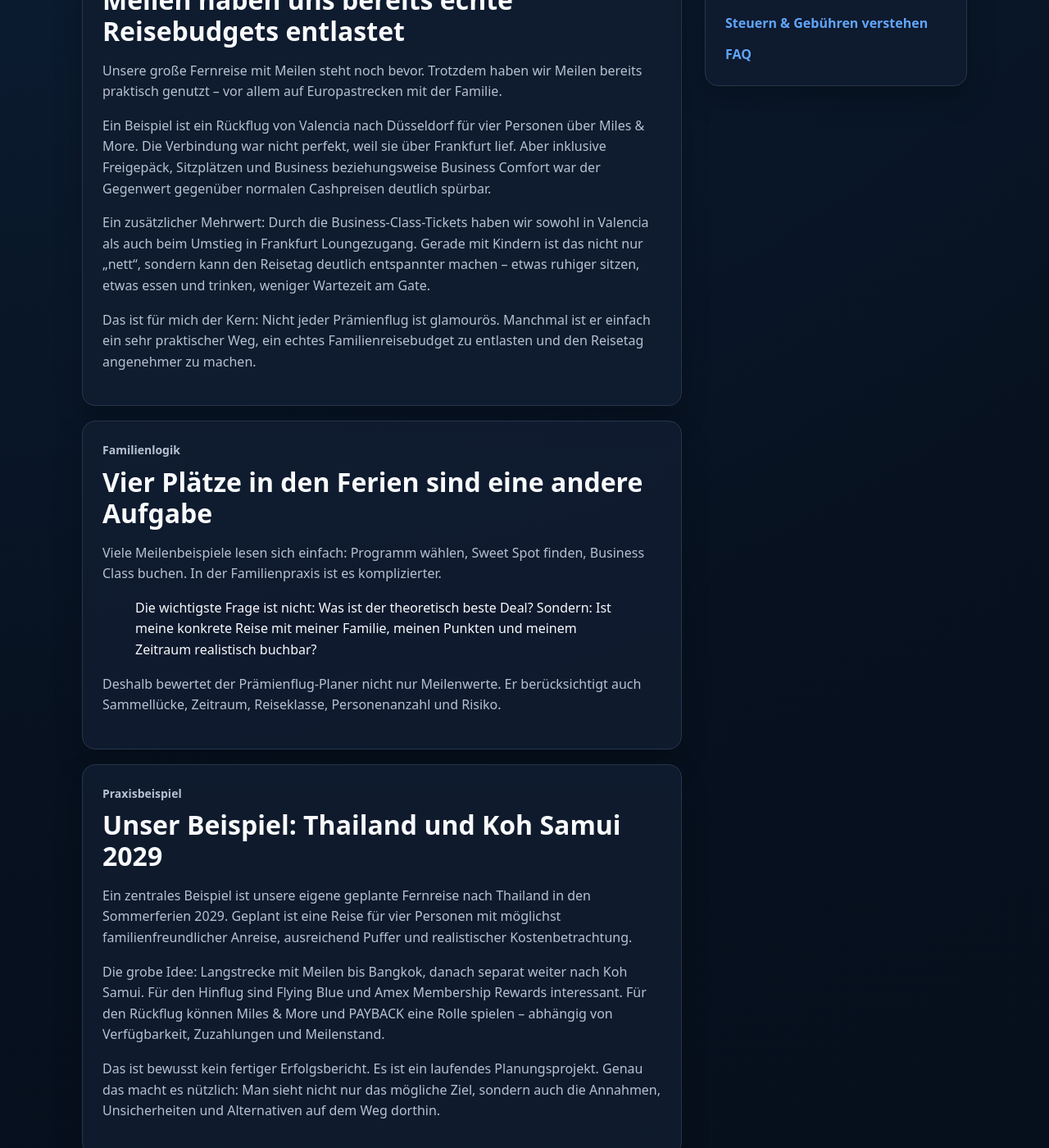
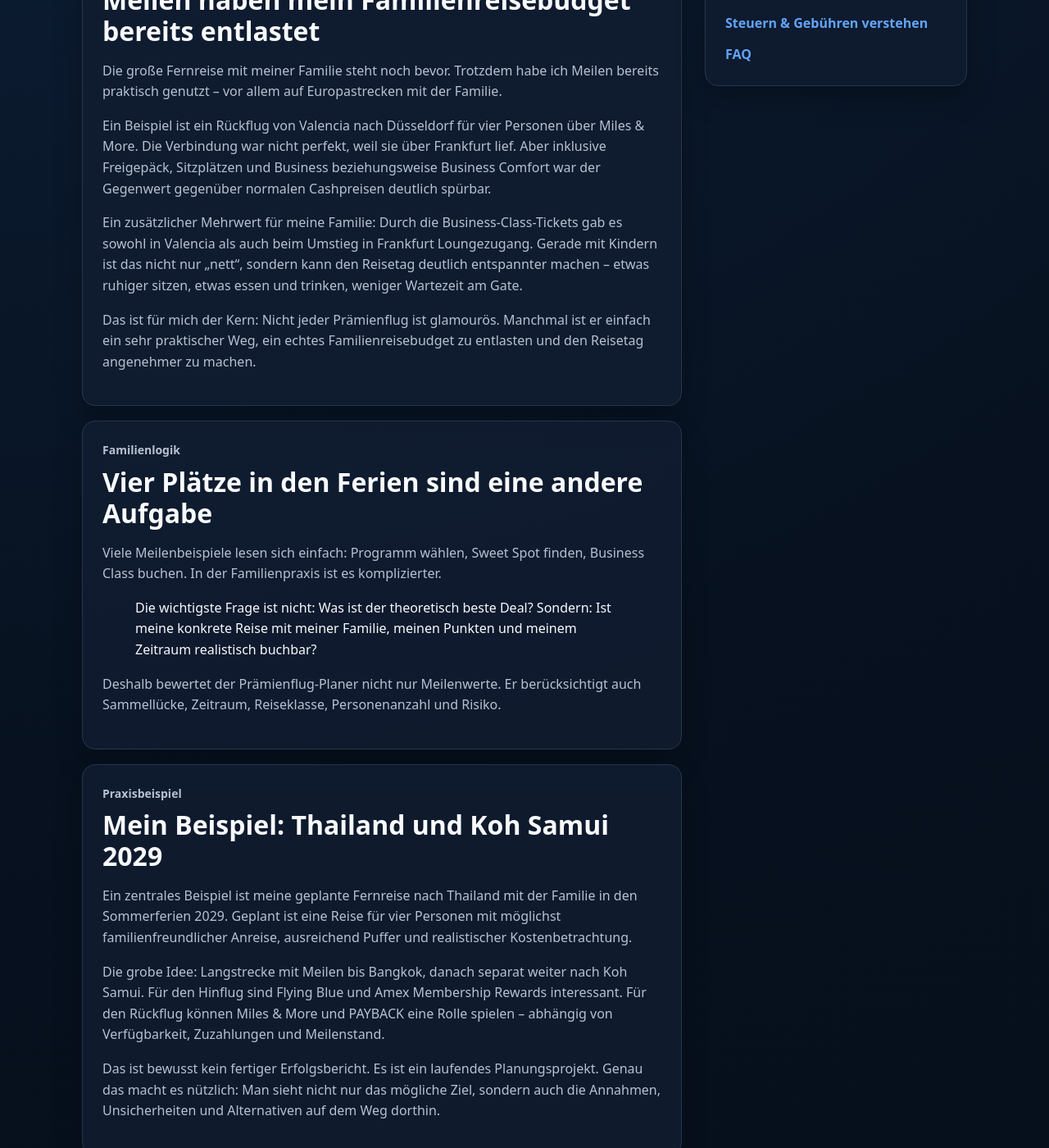
Before and after one commit to Praemienflug-Planer/miles-planer, a Jekyll site: the page built from ueber-das-projekt/index.html, in a window 1280 px wide and 1400 px high, scrolled down 1279 px. Shown: the whole window at 82% size. Built offline with Jekyll 4.4.1, drawn with Linux system fonts in a browser that asks for light colours; some of the changed text lies outside the part shown.

Commit message:
Align about page with first-person author voice

```diff
--- a/ueber-das-projekt/index.html
+++ b/ueber-das-projekt/index.html
@@ -18,11 +18,11 @@ schema_json: |
 <section class="section"><div class="container seo-layout"><article class="seo-content">
   <div class="article-card seo-card"><p class="eyebrow">Ausgangspunkt</p><h2>Ich plane selbst – nicht nur theoretisch</h2><p>Die Seite ist aus meiner eigenen Planung entstanden. Ich beschäftige mich intensiv mit Miles &amp; More, PAYBACK, Flying Blue, Avios und American Express Membership Rewards, weil ich wissen wollte, welche Strategie für eine Familie wirklich funktioniert.</p><p>Ein einzelner Business-Class-Sitz als schönes Beispiel hilft Familien oft nur begrenzt. Mit Kindern zählen andere Dinge: Schulferien, mehrere Plätze, kindertaugliche Umstiege, Gepäck, Zuzahlungen und die Frage, ob man wirklich mehrere Jahre auf ein Ziel sparen möchte.</p><p>Genau deshalb ist der Rechner so aufgebaut: Er soll nicht beeindrucken, sondern helfen, eine Reise nüchtern einzuordnen.</p></div>
 
-  <div class="article-card seo-card"><p class="eyebrow">Erfahrung</p><h2>Meilen haben uns bereits echte Reisebudgets entlastet</h2><p>Unsere große Fernreise mit Meilen steht noch bevor. Trotzdem haben wir Meilen bereits praktisch genutzt – vor allem auf Europastrecken mit der Familie.</p><p>Ein Beispiel ist ein Rückflug von Valencia nach Düsseldorf für vier Personen über Miles &amp; More. Die Verbindung war nicht perfekt, weil sie über Frankfurt lief. Aber inklusive Freigepäck, Sitzplätzen und Business beziehungsweise Business Comfort war der Gegenwert gegenüber normalen Cashpreisen deutlich spürbar.</p><p>Ein zusätzlicher Mehrwert: Durch die Business-Class-Tickets haben wir sowohl in Valencia als auch beim Umstieg in Frankfurt Loungezugang. Gerade mit Kindern ist das nicht nur „nett“, sondern kann den Reisetag deutlich entspannter machen – etwas ruhiger sitzen, etwas essen und trinken, weniger Wartezeit am Gate.</p><p>Das ist für mich der Kern: Nicht jeder Prämienflug ist glamourös. Manchmal ist er einfach ein sehr praktischer Weg, ein echtes Familienreisebudget zu entlasten und den Reisetag angenehmer zu machen.</p></div>
+  <div class="article-card seo-card"><p class="eyebrow">Erfahrung</p><h2>Meilen haben mein Familienreisebudget bereits entlastet</h2><p>Die große Fernreise mit meiner Familie steht noch bevor. Trotzdem habe ich Meilen bereits praktisch genutzt – vor allem auf Europastrecken mit der Familie.</p><p>Ein Beispiel ist ein Rückflug von Valencia nach Düsseldorf für vier Personen über Miles &amp; More. Die Verbindung war nicht perfekt, weil sie über Frankfurt lief. Aber inklusive Freigepäck, Sitzplätzen und Business beziehungsweise Business Comfort war der Gegenwert gegenüber normalen Cashpreisen deutlich spürbar.</p><p>Ein zusätzlicher Mehrwert für meine Familie: Durch die Business-Class-Tickets gab es sowohl in Valencia als auch beim Umstieg in Frankfurt Loungezugang. Gerade mit Kindern ist das nicht nur „nett“, sondern kann den Reisetag deutlich entspannter machen – etwas ruhiger sitzen, etwas essen und trinken, weniger Wartezeit am Gate.</p><p>Das ist für mich der Kern: Nicht jeder Prämienflug ist glamourös. Manchmal ist er einfach ein sehr praktischer Weg, ein echtes Familienreisebudget zu entlasten und den Reisetag angenehmer zu machen.</p></div>
 
   <div class="article-card seo-card"><p class="eyebrow">Familienlogik</p><h2>Vier Plätze in den Ferien sind eine andere Aufgabe</h2><p>Viele Meilenbeispiele lesen sich einfach: Programm wählen, Sweet Spot finden, Business Class buchen. In der Familienpraxis ist es komplizierter.</p><blockquote>Die wichtigste Frage ist nicht: Was ist der theoretisch beste Deal? Sondern: Ist meine konkrete Reise mit meiner Familie, meinen Punkten und meinem Zeitraum realistisch buchbar?</blockquote><p>Deshalb bewertet der Prämienflug-Planer nicht nur Meilenwerte. Er berücksichtigt auch Sammellücke, Zeitraum, Reiseklasse, Personenanzahl und Risiko.</p></div>
 
-  <div class="article-card seo-card" id="thailand-2029"><p class="eyebrow">Praxisbeispiel</p><h2>Unser Beispiel: Thailand und Koh Samui 2029</h2><p>Ein zentrales Beispiel ist unsere eigene geplante Fernreise nach Thailand in den Sommerferien 2029. Geplant ist eine Reise für vier Personen mit möglichst familienfreundlicher Anreise, ausreichend Puffer und realistischer Kostenbetrachtung.</p><p>Die grobe Idee: Langstrecke mit Meilen bis Bangkok, danach separat weiter nach Koh Samui. Für den Hinflug sind Flying Blue und Amex Membership Rewards interessant. Für den Rückflug können Miles &amp; More und PAYBACK eine Rolle spielen – abhängig von Verfügbarkeit, Zuzahlungen und Meilenstand.</p><p>Das ist bewusst kein fertiger Erfolgsbericht. Es ist ein laufendes Planungsprojekt. Genau das macht es nützlich: Man sieht nicht nur das mögliche Ziel, sondern auch die Annahmen, Unsicherheiten und Alternativen auf dem Weg dorthin.</p></div>
+  <div class="article-card seo-card" id="thailand-2029"><p class="eyebrow">Praxisbeispiel</p><h2>Mein Beispiel: Thailand und Koh Samui 2029</h2><p>Ein zentrales Beispiel ist meine geplante Fernreise nach Thailand mit der Familie in den Sommerferien 2029. Geplant ist eine Reise für vier Personen mit möglichst familienfreundlicher Anreise, ausreichend Puffer und realistischer Kostenbetrachtung.</p><p>Die grobe Idee: Langstrecke mit Meilen bis Bangkok, danach separat weiter nach Koh Samui. Für den Hinflug sind Flying Blue und Amex Membership Rewards interessant. Für den Rückflug können Miles &amp; More und PAYBACK eine Rolle spielen – abhängig von Verfügbarkeit, Zuzahlungen und Meilenstand.</p><p>Das ist bewusst kein fertiger Erfolgsbericht. Es ist ein laufendes Planungsprojekt. Genau das macht es nützlich: Man sieht nicht nur das mögliche Ziel, sondern auch die Annahmen, Unsicherheiten und Alternativen auf dem Weg dorthin.</p></div>
 
   <div class="article-card seo-card"><p class="eyebrow">Was der Rechner kann</p><h2>Der Rechner ist ein Realitätscheck</h2><p>Der Prämienflug-Planer hilft dabei, Meilenbedarf, vorhandene Punkte, Sammelrate, geplante Boni und ungefähre Zuzahlungen zusammenzubringen.</p><p>Er ersetzt keine Live-Suche bei Miles &amp; More, Flying Blue, Avios oder anderen Programmen. Er sagt dir also nicht: „Diesen Flug kannst du heute buchen.“ Er zeigt dir eher: „Diese Größenordnung brauchst du ungefähr – und so weit bist du davon entfernt.“</p><div class="warning-box"><strong>Wichtig:</strong><br><br>Eine echte Reise besteht oft aus mehreren Bausteinen: Langstrecke, Anschlussflug, Hotel, Transfers, Gepäck, Sitzplätze und Pufferzeiten. Der Rechner hilft bei der Meilenplanung, ersetzt aber nicht die komplette Reiseplanung.</div></div>
 
```
